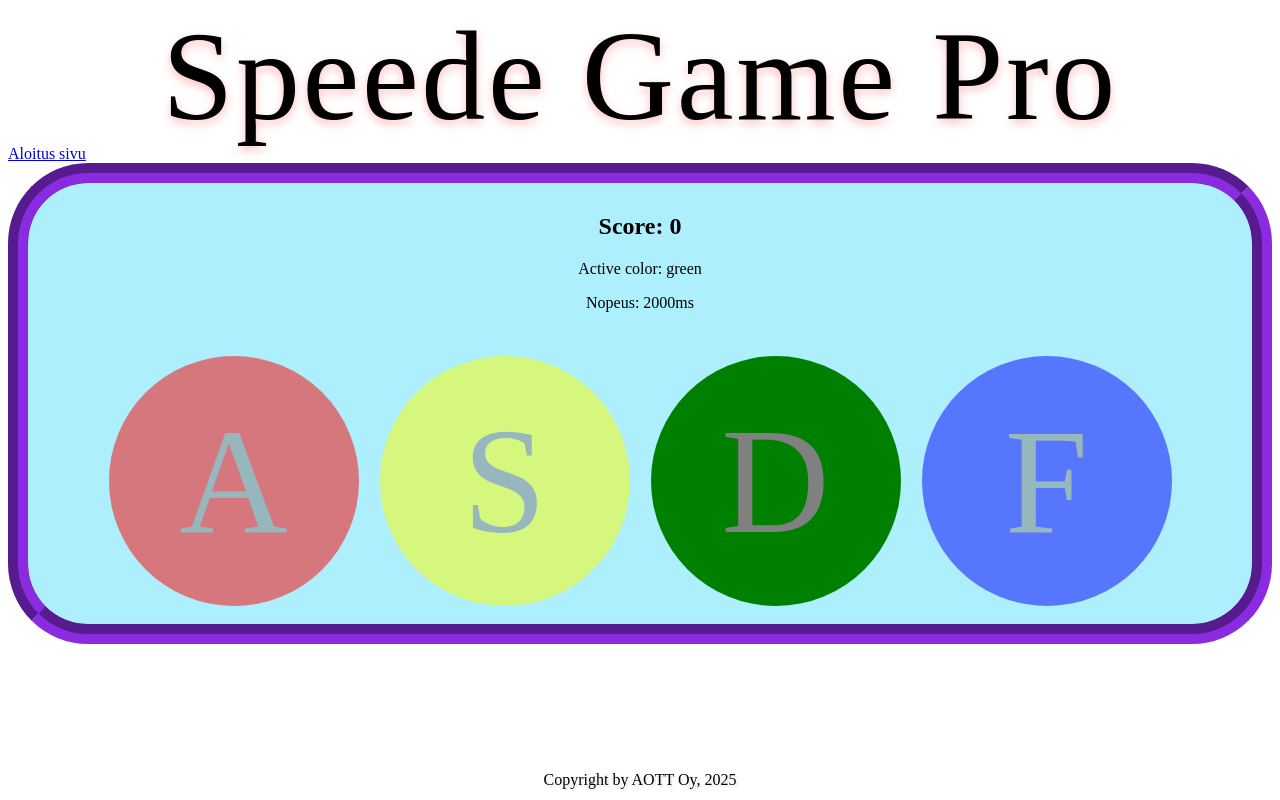
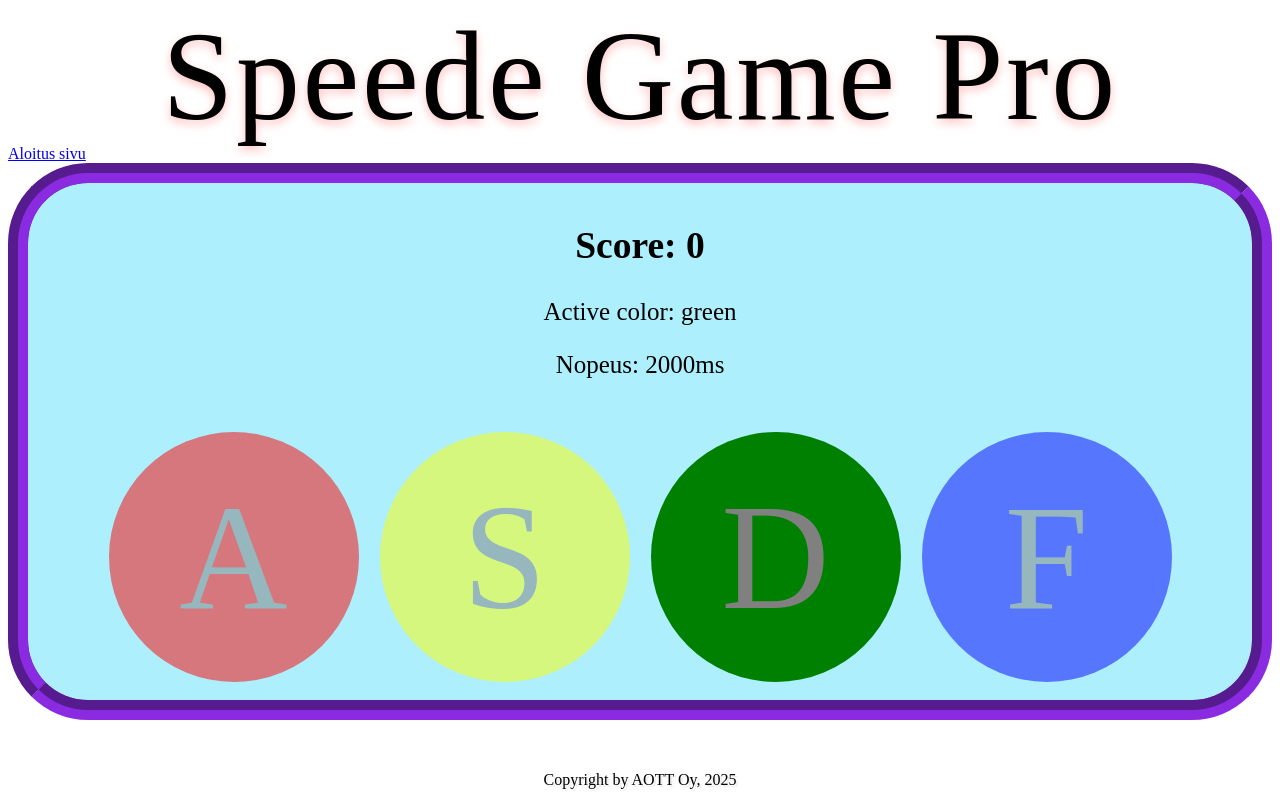
Before and after one commit to jamktiko/ryhma5, a SvelteKit app in the folder speedepeli/: page /peli in a window 1280 px wide. Built offline with nearby package versions, Linux system fonts and the light colour scheme; a web font is replaced by a local one.

Commit message:
fontin kokoa vaihettu

```diff
--- a/speedepeli/src/routes/peli/+page.svelte
+++ b/speedepeli/src/routes/peli/+page.svelte
@@ -206,6 +206,7 @@
 		margin-bottom: 20px;
 		text-align: center;
 		font-family: 'Jersey 10';
+		font-size: 25px;
 	}
 
 	.button-container {
@@ -217,5 +218,6 @@
 	}
 	.countdown-display {
 		font-family: 'Jersey 10';
+		font-size: 60px;
 	}
 </style>
```
